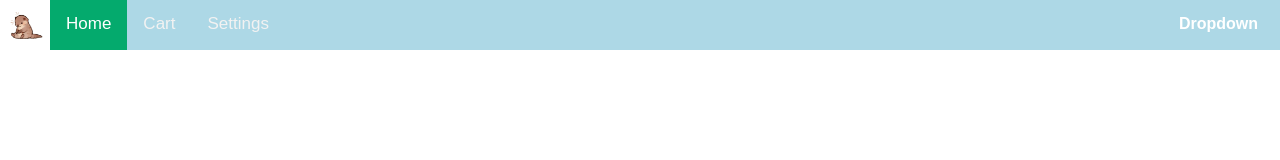
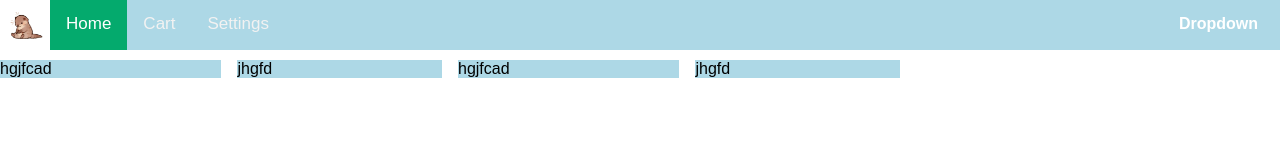
Before and after one commit to paramveersingh190405/NEWSITE, a plain HTML site: page index.html in a window 1280 px wide. Drawn offline with Linux system fonts and the light colour scheme.

Commit message:
grid item for content lay out.

```diff
--- a/index.css
+++ b/index.css
@@ -95,3 +95,19 @@ body {
 .dropdown:hover .dropbtn {background-color: #ddd;
   color: black;
 }
+
+.grids{
+  display: grid;
+  grid-auto-flow: column;
+  gap: 1em;
+  width: 900px;
+  flex-wrap: wrap;
+  /* grid-auto-rows: minmax(200px, auto);
+  grid-template-columns: repeat(auto-fill, minmax(200px, 1fr)); */
+}
+.grids p
+{
+  margin: 0;
+  padding: 0;
+  background-color: lightblue;
+}
--- a/index.html
+++ b/index.html
@@ -23,6 +23,12 @@
         </div>
       </div>
     </div>
+<div class="grids">
+  <p>hgjfcad</p>
+  <p>jhgfd</p>
+  <p>hgjfcad</p>
+  <p>jhgfd</p>
+</div>
 
 </body>
 </html>
```
